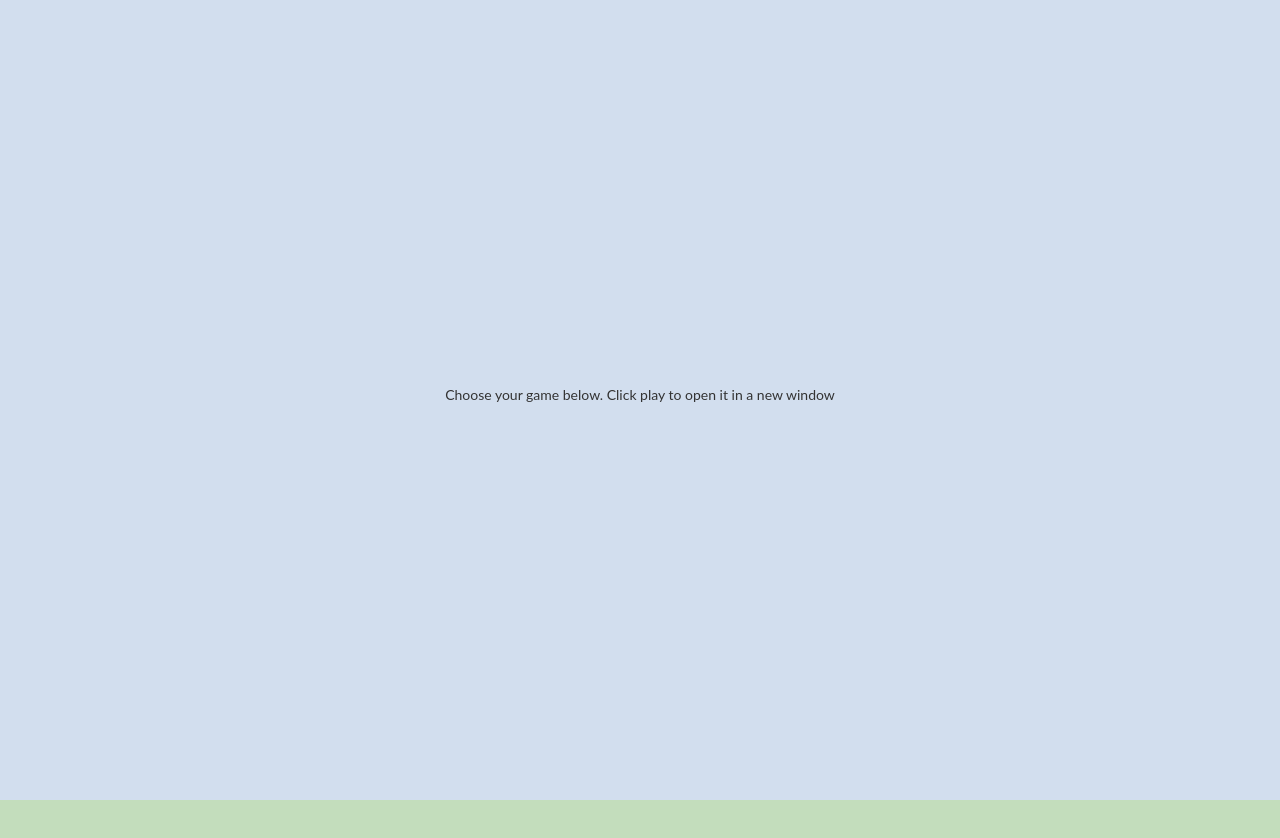
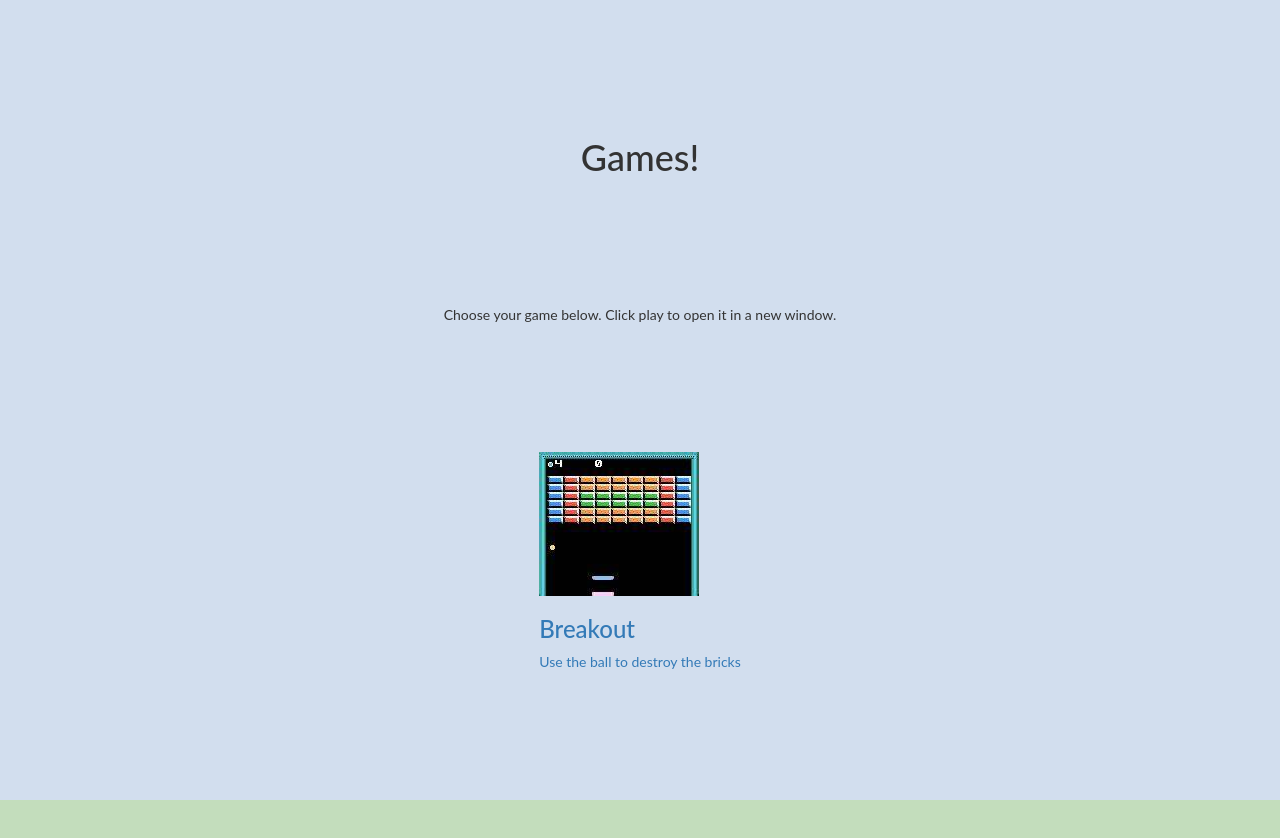
Before and after one commit to ANDREWAHN-UK/Breakout, a plain HTML site: page index.html in a window 1280 px wide. Shown: the part 800-1638 px from the top of the page. Drawn offline with nearby package versions, Linux system fonts and the light colour scheme.

Commit message:
added tiles for games section + comments in index.html; added images folder and image for breakout game

```diff
--- a/index.html
+++ b/index.html
@@ -53,9 +53,18 @@
         <!-- section 2 will hold the games links -->
         <section class="section-2" id = "section-2-link">
 
-            <p>
-                Choose your game below. Click play to open it in a new window
+            <h1 class ="section-heading">Games!</h1>
+
+            <p class = "section-2-paragraph">
+                Choose your game below. Click play to open it in a new window.
             </p>
+            <!-- duplicate this for each new game -->
+            <!-- use js to open a popup -->
+            <a>
+                <img src ="assets/images/breakout small image.jpg" alt ="screenshot of the Breakout game">
+                <h3 class ="game-name"> Breakout</h3>
+                <p class ="game-description"> Use the ball to destroy the bricks</p>
+            </a>
 
         </section>
 
```
Also changed, not shown: assets/images/breakout small image.jpg (added).
